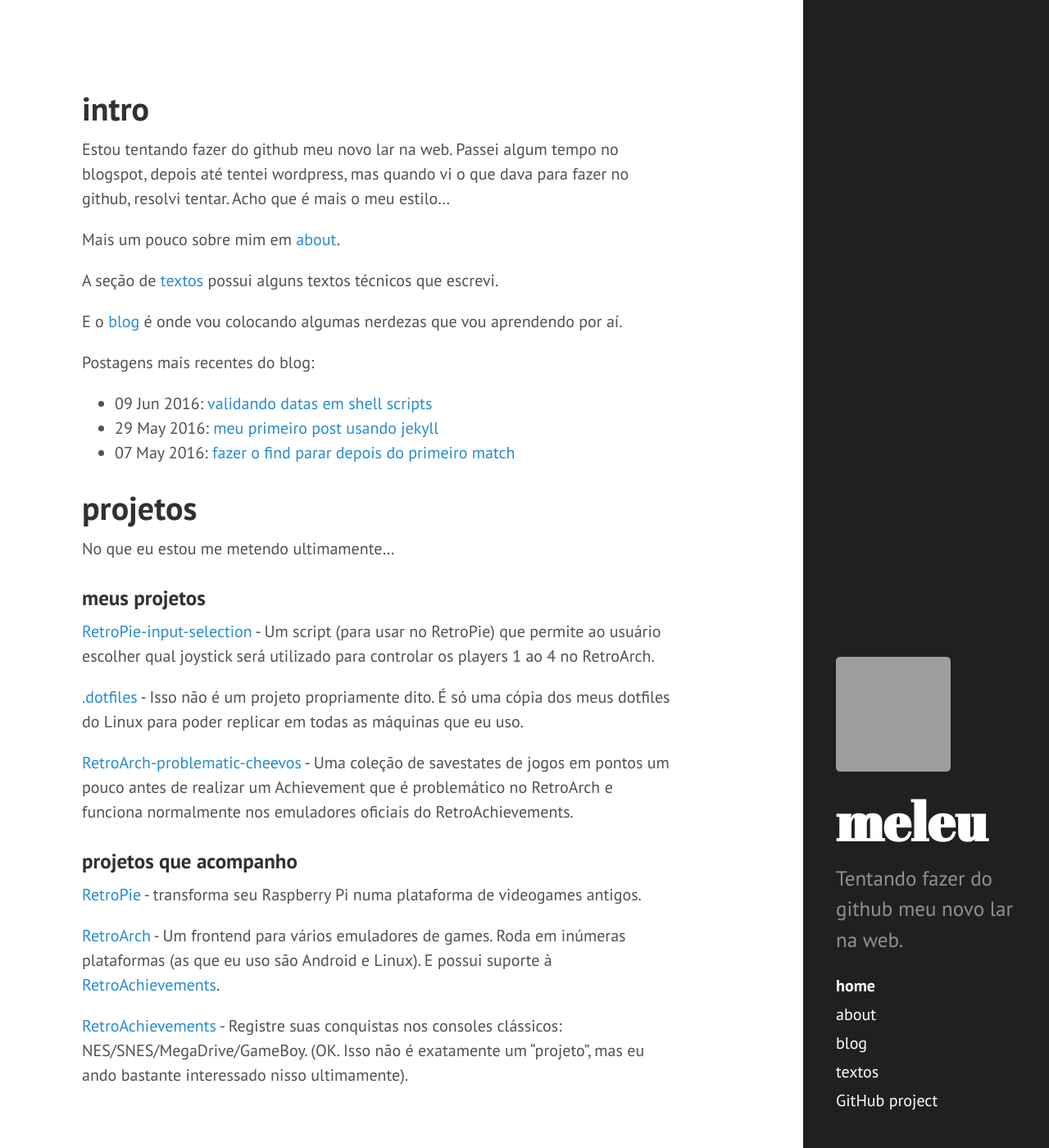
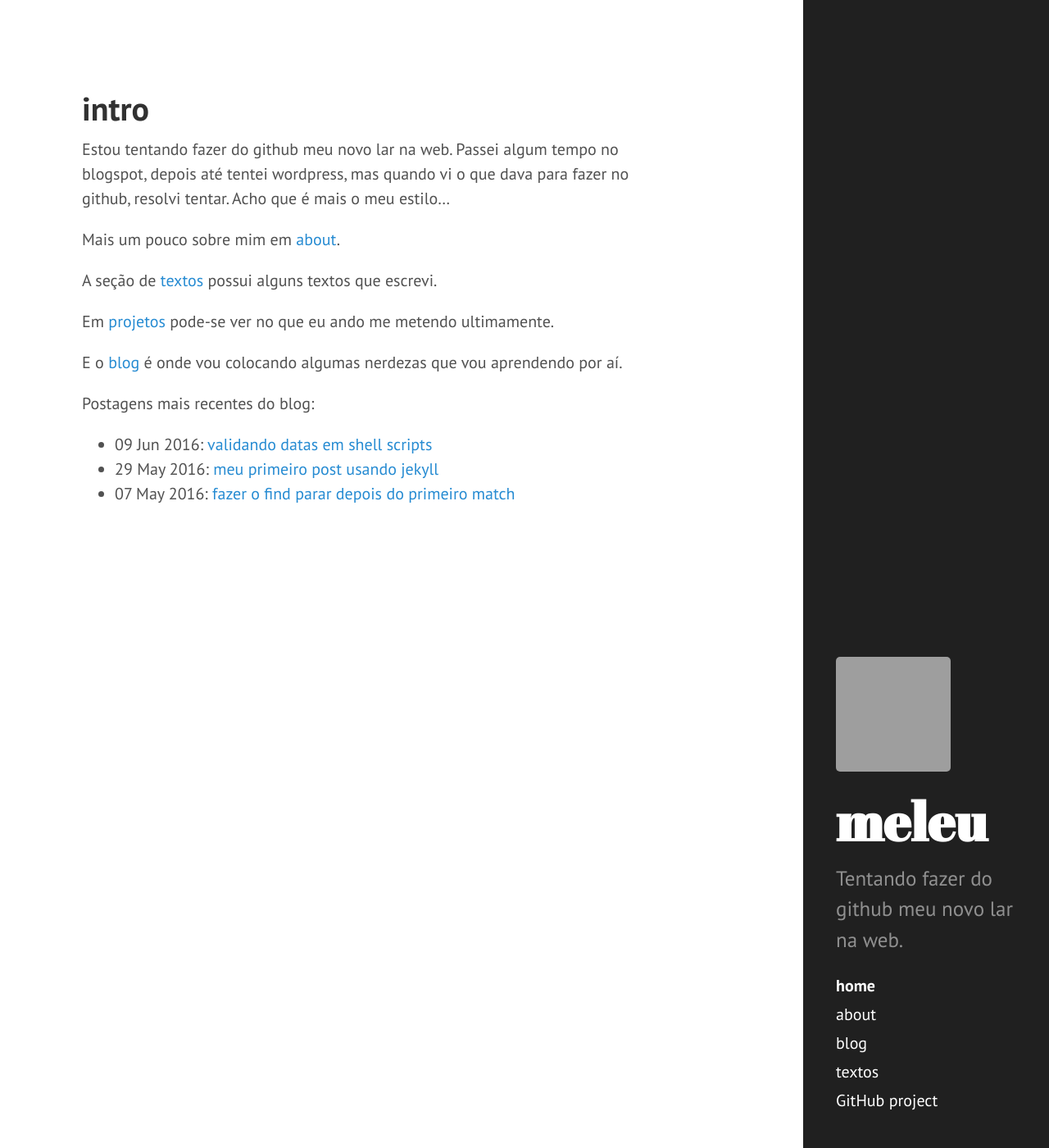
Before and after one commit to meleu/meleu.github.io, a Jekyll site: the page built from index.md, in a window 1280 px wide and 1400 px high. Shown: the whole window at 82% size. Built offline with Jekyll 4.4.1, drawn with Linux system fonts in a browser that asks for light colours; grey boxes are pictures that could not be loaded.

Commit message:
Update index.md

```diff
--- a/index.md
+++ b/index.md
@@ -9,7 +9,9 @@ no github, resolvi tentar. Acho que é mais o meu estilo...
 
 Mais um pouco sobre mim em [about](/about).
 
-A seção de [textos](/txts/) possui alguns textos técnicos que escrevi.
+A seção de [textos](/txts/) possui alguns textos que escrevi.
+
+Em [projetos](/projetos) pode-se ver no que eu ando me metendo ultimamente.
 
 E o [blog](/blog/) é onde vou colocando algumas nerdezas que
 vou aprendendo por aí.
@@ -20,35 +22,4 @@ Postagens mais recentes do blog:
     {% for post in site.posts limit:3 %}
     <li><span>{{ post.date | date_to_string }}</span>: <a href="{{ post.url }}" title="{{ post.title }}">{{ post.title }}</a></li>
     {% endfor %}
-
 </ul>
-
-# projetos
-
-No que eu estou me metendo ultimamente...
-
-### meus projetos
-
-[RetroPie-input-selection](https://github.com/meleu/RetroPie-input-selection) -
-Um script (para usar no RetroPie) que permite ao usuário escolher qual
-joystick será utilizado para controlar os players 1 ao 4 no RetroArch.
-
-[.dotfiles](https://github.com/meleu/.dotfiles) - Isso não é um projeto
-propriamente dito. É só uma cópia dos meus dotfiles do Linux para poder
-replicar em todas as máquinas que eu uso.
-
-[RetroArch-problematic-cheevos](https://github.com/meleu/RetroArch-problematic-cheevos) - Uma
-coleção de savestates de jogos em pontos um pouco antes de realizar
-um Achievement que é problemático no RetroArch e funciona normalmente nos
-emuladores oficiais do RetroAchievements.
-
-### projetos que acompanho
-[RetroPie](http://retropie.org.uk/) - transforma seu Raspberry Pi numa
-plataforma de videogames antigos.
-
-[RetroArch](https://github.com/libretro/RetroArch) - Um frontend para vários
-emuladores de games. Roda em inúmeras plataformas (as que eu uso são Android
-e Linux). E possui suporte à [RetroAchievements](http://retroachievements.org).
-
-[RetroAchievements](http://retroachievements.org) - Registre suas conquistas nos consoles clássicos:
-NES/SNES/MegaDrive/GameBoy. (OK. Isso não é exatamente um "projeto", mas eu ando bastante interessado nisso ultimamente).
```
